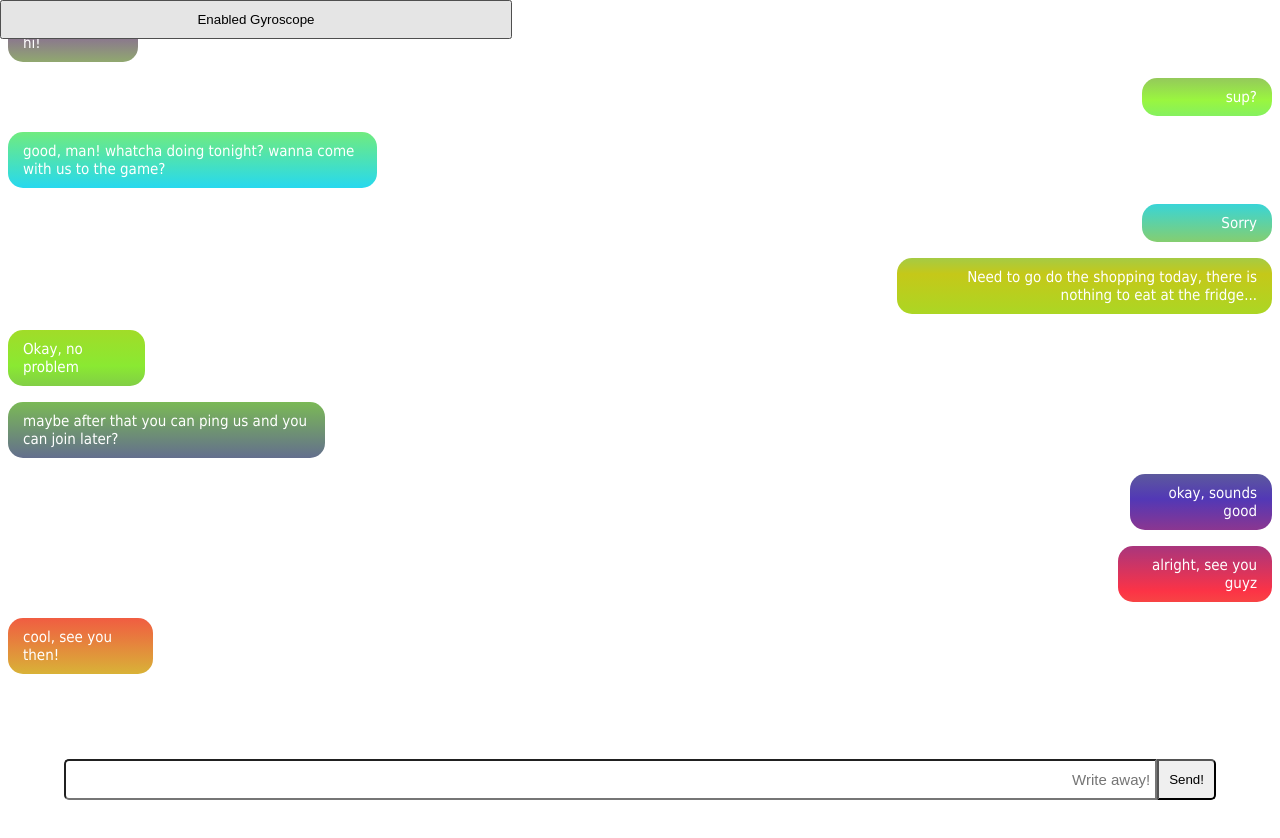
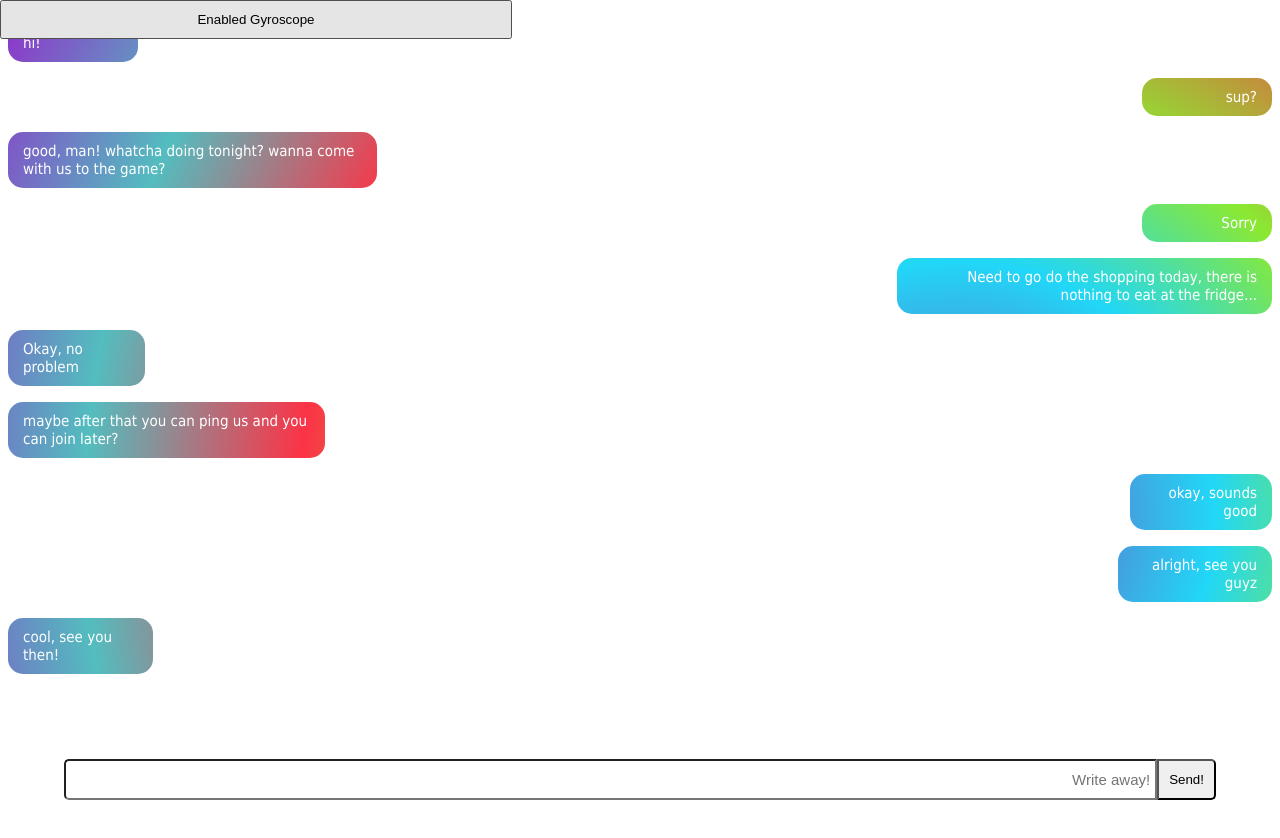
Before and after one commit to gokhanipek/cool-insta-gradient-bg, a React (Vite) app: page / in a window 1280 px wide. Shown: the top 838 px of the page. Built offline with nearby package versions, Linux system fonts and the light colour scheme.

Commit message:
more agressive transition

```diff
--- a/src/App.css
+++ b/src/App.css
@@ -16,7 +16,7 @@
 .messages {
   overflow-y: auto;
   background: rgb(131,58,180);
-  background: linear-gradient(180deg, rgba(131,58,180,1) 0%, rgba(154,246,63,1) 9%, rgba(33,215,247,1) 18%, rgba(197,200,25,1) 26%, rgba(138,233,50,1) 35%, rgba(82,56,182,1) 48%, rgba(252,51,70,1) 57%, rgba(204,224,50,1) 68%, rgba(83,189,191,1) 75%, rgba(195,107,182,1) 85%, rgba(143,49,202,1) 100%);
+  background: radial-gradient(circle, rgba(131,58,180,1) 0%, rgba(33,215,247,1) 24%, rgba(138,233,50,1) 39%, rgba(252,51,70,1) 61%, rgba(83,189,191,1) 81%, rgba(143,49,202,1) 100%);
   font-family: tahoma;
   font-weight: 400;
   font-size: 15px;
--- a/src/App.jsx
+++ b/src/App.jsx
@@ -76,6 +76,7 @@
       // setGamma(gamma);
     console.log(tiltRef.current)
     tiltRef.current.style.backgroundPositionY = beta + '%';
+    tiltRef.current.style.backgroundPositionX = alpha + '%';
   }
 
   async function requestDeviceOrientation() {
```
